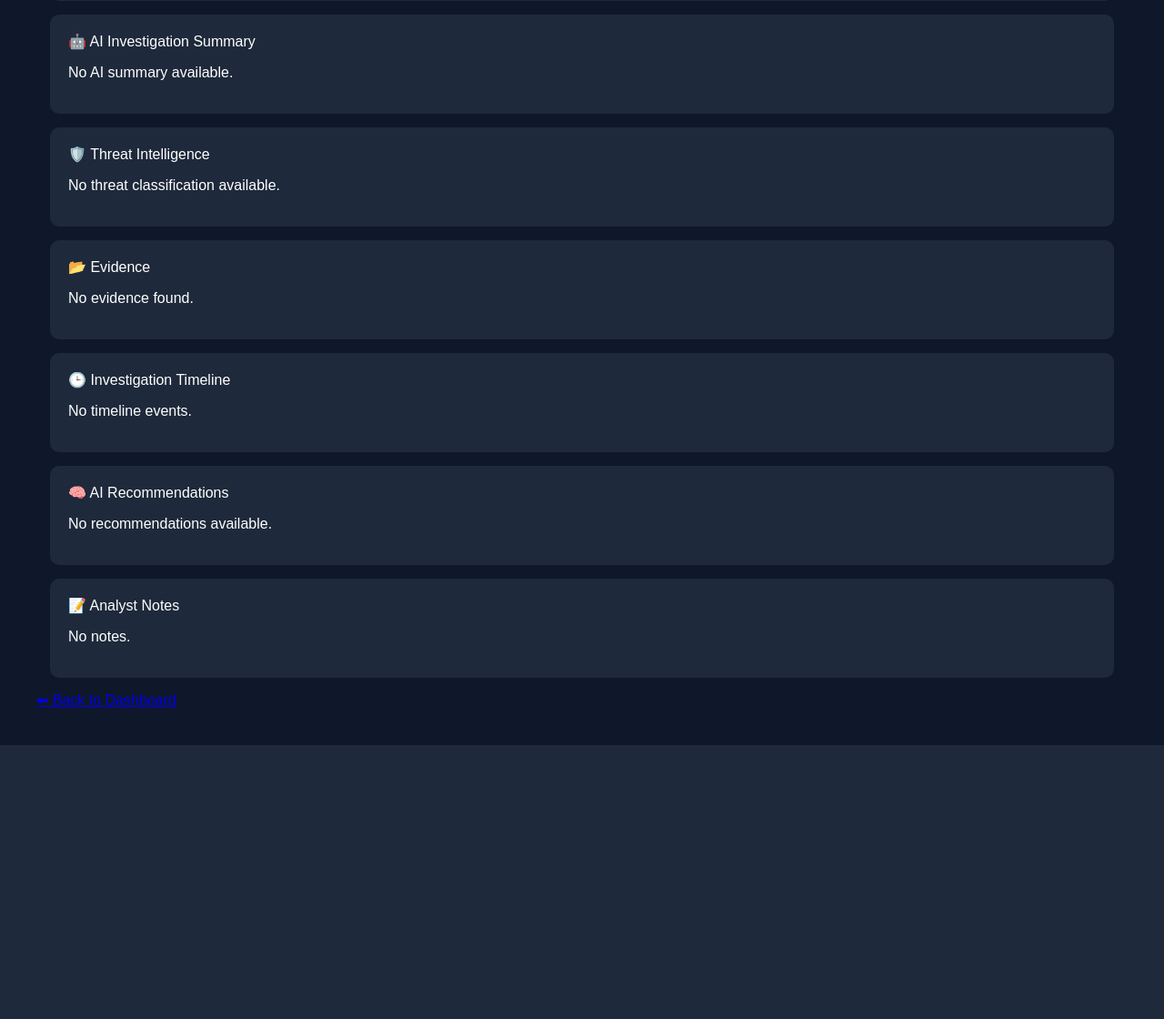
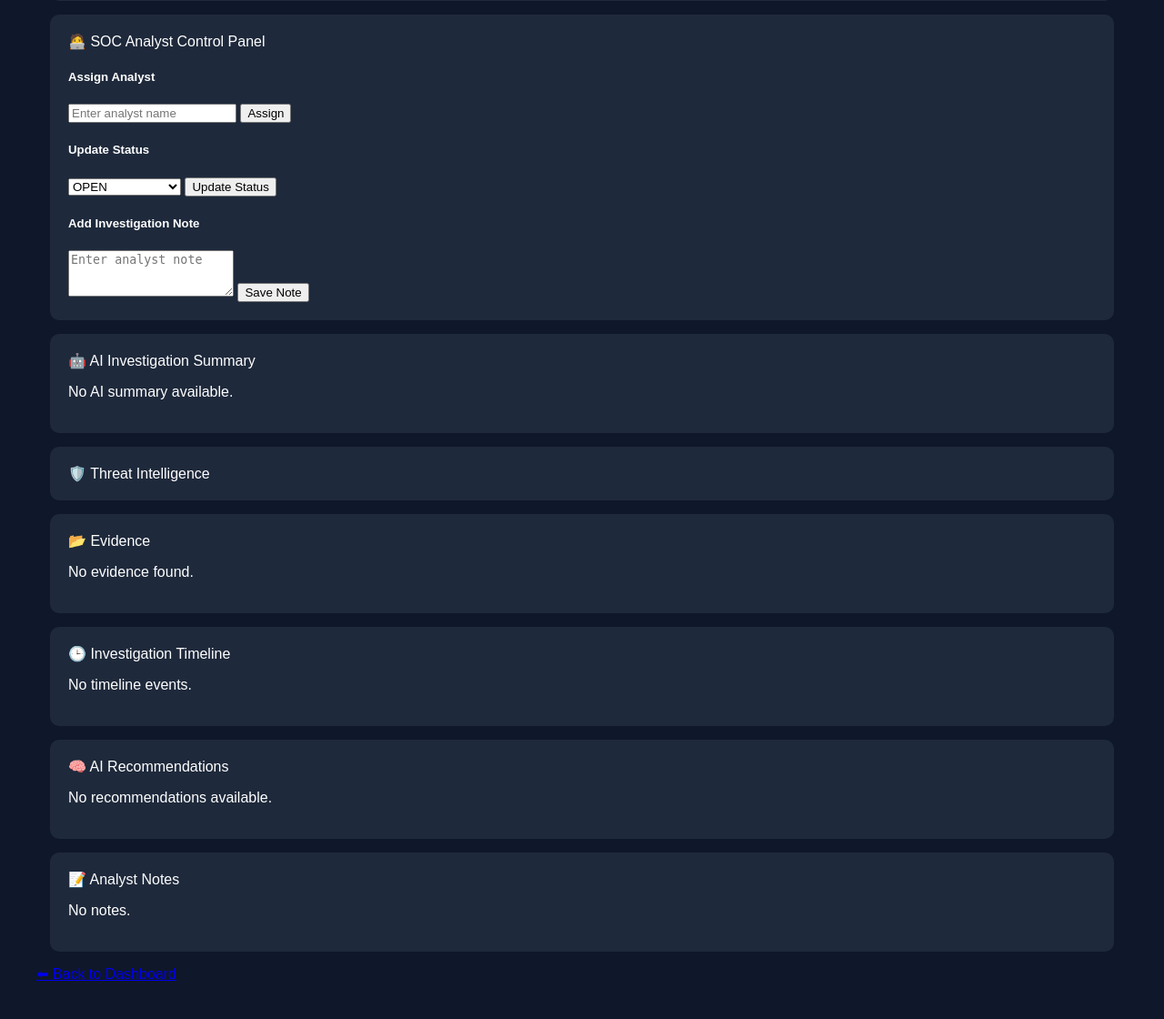
Before and after one commit to uwakwechukwuebukapaul-ai/AI-SOC-ANALYST, a Flask app: template web/templates/case.html in a window 1280 px wide. Shown: the part 471-1591 px from the top of the page at 91% size. Before the commit the page ends 1290 px from the top, so only its background shows below. Run offline with Flask 3, Linux system fonts and the light colour scheme; the template is opened without the code that fills it, so the values that code supplies are empty.

Commit message:
Add SOC analyst control panel

```diff
--- a/web/templates/case.html
+++ b/web/templates/case.html
@@ -17,7 +17,6 @@
     📌 Case Information
 </div>
 
-
 <div class="card-body">
 
 <p><strong>Case ID:</strong> {{ case.case_id }}</p>
@@ -35,13 +34,38 @@
 </p>
 
 
-<p><strong>Status:</strong> {{ case.status }}</p>
+<p>
+<strong>Status:</strong>
 
-<p><strong>Analyst:</strong> {{ case.analyst or "Unassigned" }}</p>
+<span class="badge bg-warning">
+{{ case.status }}
+</span>
 
-<p><strong>Created:</strong> {{ case.created }}</p>
+</p>
 
-<p><strong>Description:</strong> {{ case.description }}</p>
+
+<p>
+<strong>Analyst:</strong>
+
+{{ case.analyst or "Unassigned" }}
+
+</p>
+
+
+<p>
+<strong>Created:</strong>
+
+{{ case.created }}
+
+</p>
+
+
+<p>
+<strong>Description:</strong>
+
+{{ case.description }}
+
+</p>
 
 
 </div>
@@ -53,14 +77,181 @@
 
 
 <!-- ==============================
+     SOC ANALYST CONTROL PANEL
+================================ -->
+
+
+<div class="card mb-4">
+
+
+<div class="card-header">
+
+🧑‍💻 SOC Analyst Control Panel
+
+</div>
+
+
+
+<div class="card-body">
+
+
+
+<!-- ASSIGN ANALYST -->
+
+<h5>
+Assign Analyst
+</h5>
+
+
+<form method="POST"
+action="/case/{{ case.case_id }}/assign">
+
+
+<div class="input-group mb-3">
+
+
+<input
+type="text"
+class="form-control"
+name="analyst"
+placeholder="Enter analyst name"
+>
+
+
+<button
+class="btn btn-primary"
+type="submit">
+
+Assign
+
+</button>
+
+
+</div>
+
+
+</form>
+
+
+
+
+
+
+<!-- UPDATE STATUS -->
+
+
+<h5>
+Update Status
+</h5>
+
+
+<form method="POST"
+action="/case/{{ case.case_id }}/status">
+
+
+<select
+class="form-select mb-3"
+name="status">
+
+
+<option>
+OPEN
+</option>
+
+
+<option>
+INVESTIGATING
+</option>
+
+
+<option>
+CONTAINED
+</option>
+
+
+<option>
+CLOSED
+</option>
+
+
+</select>
+
+
+
+<button
+class="btn btn-warning"
+type="submit">
+
+Update Status
+
+</button>
+
+
+</form>
+
+
+
+
+
+
+
+<!-- ADD NOTE -->
+
+
+<h5>
+Add Investigation Note
+</h5>
+
+
+<form method="POST"
+action="/case/{{ case.case_id }}/note">
+
+
+<textarea
+class="form-control mb-3"
+name="note"
+rows="3"
+placeholder="Enter analyst note">
+</textarea>
+
+
+
+<button
+class="btn btn-success"
+type="submit">
+
+Save Note
+
+</button>
+
+
+</form>
+
+
+
+</div>
+
+</div>
+
+
+
+
+
+
+<!-- ==============================
      AI SUMMARY
 ================================ -->
 
+
 <div class="card mb-4">
 
+
 <div class="card-header">
-    🤖 AI Investigation Summary
+
+🤖 AI Investigation Summary
+
 </div>
+
 
 
 <div class="card-body">
@@ -75,27 +266,40 @@
 
 
 <p>
-<strong>Evidence Items:</strong>
+<strong>
+Evidence Items:
+</strong>
+
 {{ summary.evidence_count }}
+
 </p>
 
 
+
 <p>
-<strong>Timeline Events:</strong>
+<strong>
+Timeline Events:
+</strong>
+
 {{ summary.timeline_count }}
+
 </p>
 
 
+
 {% else %}
+
 
 <p>
 No AI summary available.
 </p>
 
+
 {% endif %}
 
 
 </div>
+
 
 </div>
 
@@ -113,7 +317,9 @@
 
 
 <div class="card-header">
-    🛡️ Threat Intelligence
+
+🛡️ Threat Intelligence
+
 </div>
 
 
@@ -121,39 +327,36 @@
 <div class="card-body">
 
 
+
 {% if threat %}
 
 
 <p>
-<strong>Threat Type:</strong>
+<strong>
+Threat Type:
+</strong>
 
-{{ threat.get('threat')
-or threat.get('threat_type')
+{{ threat.get('threat_type')
+or threat.get('classification')
 or "Unknown" }}
 
 </p>
 
 
 
+
 <p>
-<strong>Confidence:</strong>
+<strong>
+Confidence:
+</strong>
 
-{{ threat.get('confidence','0') }}
+{{ threat.get('confidence',"0%") }}
 
 </p>
 
 
 
-{% else %}
-
-
-<p>
-No threat classification available.
-</p>
-
-
 {% endif %}
-
 
 
 
@@ -181,16 +384,17 @@
 
 {{ confidence.get('confidence_score')
 or confidence.get('confidence')
-or "0" }}
+or "0" }}%
 
 </p>
-
 
 
 {% endif %}
 
 
+
 </div>
+
 
 </div>
 
@@ -209,8 +413,11 @@
 
 
 <div class="card-header">
-    📂 Evidence
+
+📂 Evidence
+
 </div>
+
 
 
 <div class="card-body">
@@ -235,7 +442,6 @@
 
 {{ item.data }}
 
-
 </li>
 
 
@@ -245,14 +451,12 @@
 </ul>
 
 
-
 {% else %}
 
 
 <p>
 No evidence found.
 </p>
-
 
 
 {% endif %}
@@ -279,15 +483,14 @@
 
 
 <div class="card-header">
-    🕒 Investigation Timeline
+
+🕒 Investigation Timeline
+
 </div>
 
 
 
 <div class="card-body">
-
-
-{% if timeline %}
 
 
 {% for event in timeline %}
@@ -322,13 +525,7 @@
 </small>
 
 
-
 </div>
-
-
-
-{% endfor %}
-
 
 
 {% else %}
@@ -339,8 +536,8 @@
 </p>
 
 
+{% endfor %}
 
-{% endif %}
 
 
 </div>
@@ -394,14 +591,12 @@
 </ol>
 
 
-
 {% else %}
 
 
 <p>
 No recommendations available.
 </p>
-
 
 
 {% endif %}
@@ -438,19 +633,12 @@
 <div class="card-body">
 
 
-{% if notes %}
-
-
 {% for note in notes %}
 
 
 <p>
 {{ note.note }}
 </p>
-
-
-{% endfor %}
-
 
 
 {% else %}
@@ -461,14 +649,15 @@
 </p>
 
 
+{% endfor %}
 
-{% endif %}
 
 
 </div>
 
 
 </div>
+
 
 
 
@@ -481,4 +670,5 @@
 </a>
 
 
+
 {% endblock %}
```
Also changed, not shown: web/app.py (+160 -17 lines), web/routes/actions.py (added, +110 -0 lines).
